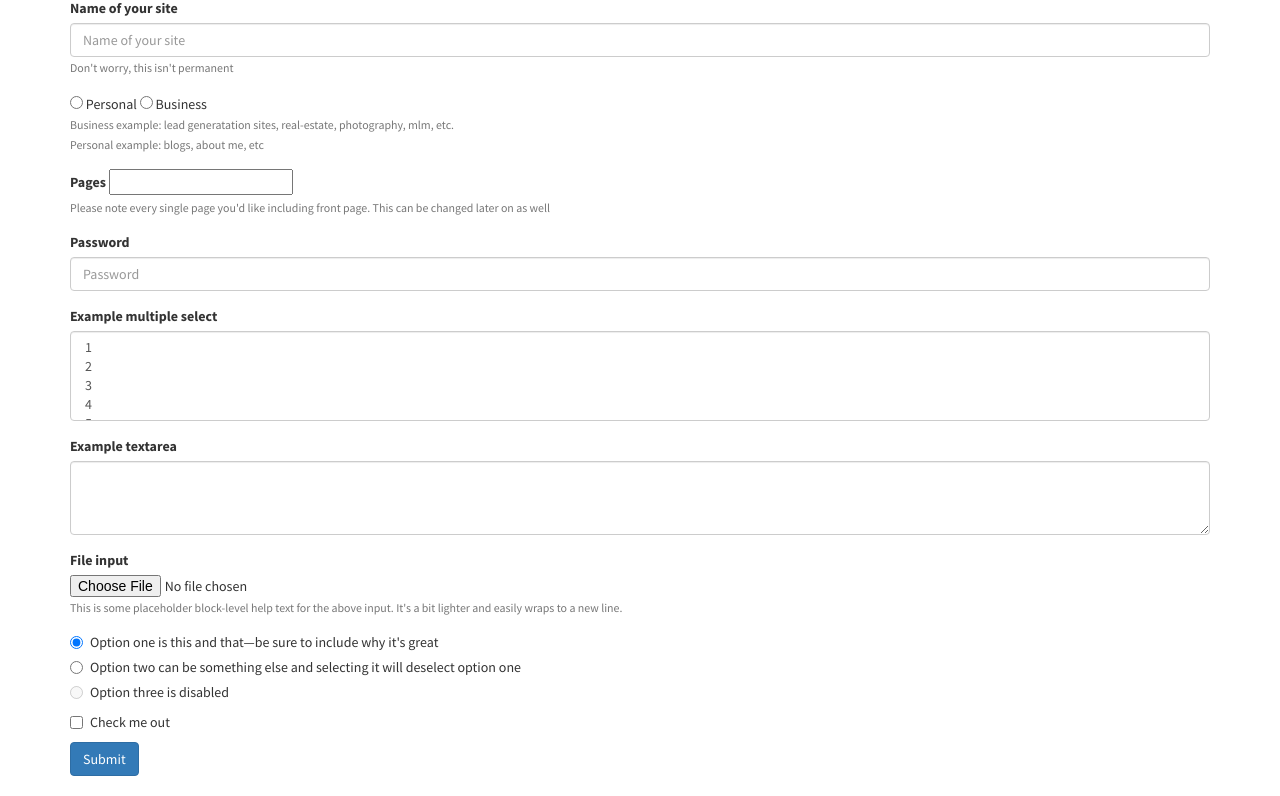
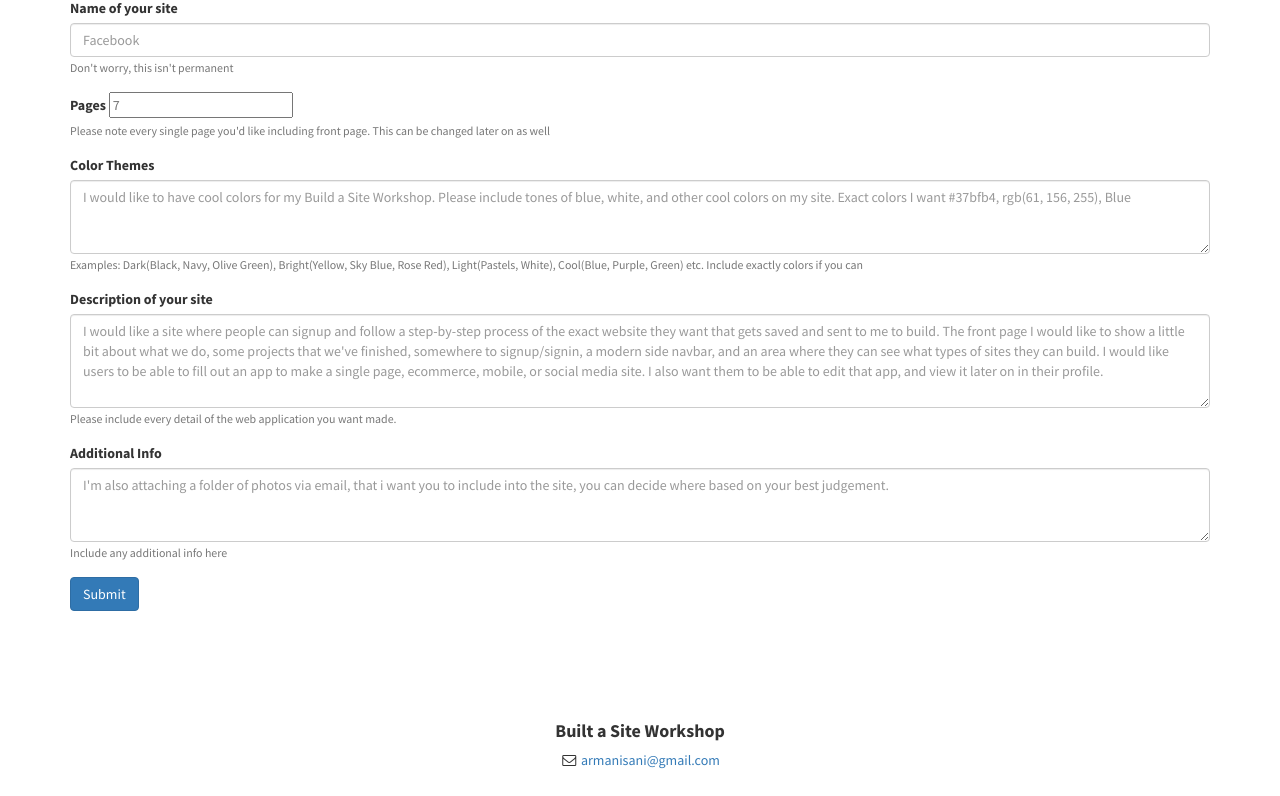
Before and after one commit to armanisani/buildasite, a website: page public/build.html in a window 1280 px wide. Shown: the part 72-868 px from the top of the page. Drawn offline with Linux system fonts and the light colour scheme.

Commit message:
started working on social media model build part, also need to update social media api backend stuff because i changed some of its schema

```diff
--- a/api/models/Social.js
+++ b/api/models/Social.js
@@ -5,6 +5,8 @@ var
 var socialSchema = mongoose.Schema({
   _creator: {type: mongoose.Schema.Types.ObjectId, ref: "User"},
   title: {type: String, required: true},
+  users: {type: String, required: true},
+  uniqueContent: {type: Boolean, required: true}
   color: {type: String, required: true},
   profile: {type: String, required: true},
   description: {type: String, required: true},
--- a/public/build.html
+++ b/public/build.html
@@ -51,51 +51,48 @@
 
 
 <!-- //////////////////////////////////////////////////////  Personal /////////////////////////////////////////// -->
-<section id="personal">
+<section id="personal" class="hide">
   <div class="container">
     <h1>Personal Site</h1>
     <form>
   <fieldset class="form-group">
     <label class="item-input-wraper"for="exampleInputTitle1">Name of your site</label>
-    <input type="email" class="form-control" id="title-single" placeholder="Name of your site">
+    <input type="email" class="form-control" id="title-single" placeholder="Build a Site Workshop">
     <small class="text-muted">Don't worry, this isn't permanent</small>
   </fieldset>
   <fieldset class="form-group">
   <input type="radio" name="inlineRadioOptions" id="personal-single" value="option1"> Personal
-  <input type="radio" name="inlineRadioOptions" id="business-single" value="option2"> Business <br>
+  <input type="radio" checked="checked" name="inlineRadioOptions" id="business-single" value="option2"> Business <br>
   <small class="text-muted">Business example: lead generatation sites, real-estate, photography, mlm, etc. <br> Personal example: blogs, about me, etc </small>
 </fieldset>
 
   <fieldset class="form-group">
     <label for="exampleSelect1">Pages</label>
-    <input type="number" id="pages-single" value=""><br>
+    <input type="number" id="pages-single" value="" placeholder="7"><br>
     <small class="text-muted">Please note every single page you'd like including front page. This can be changed later on as well</small>
   </fieldset>
 
-    <fieldset class="form-group">
-      <label for="exampleInputPassword1">Password</label>
-      <input type="password" class="form-control" id="exampleInputPassword1" placeholder="Password">
-    </fieldset>
-
   <fieldset class="form-group">
-    <label for="exampleSelect2">Example multiple select</label>
-    <select multiple class="form-control" id="exampleSelect2">
-      <option>1</option>
-      <option>2</option>
-      <option>3</option>
-      <option>4</option>
-      <option>5</option>
-    </select>
+    <label for="exampleTextarea">Color Themes</label>
+    <textarea class="form-control" id="color-single" placeholder="I would like to have cool colors for my Build a Site Workshop. Please include tones of blue, white, and other cool colors on my site. Exact colors I want #37bfb4, rgb(61, 156, 255), Blue" rows="3"></textarea>
+    <small class="text-muted"> Examples: Dark(Black, Navy, Olive Green), Bright(Yellow, Sky Blue, Rose Red), Light(Pastels, White), Cool(Blue, Purple, Green) etc. Include exactly colors if you can</small>
   </fieldset>
   <fieldset class="form-group">
-    <label for="exampleTextarea">Example textarea</label>
-    <textarea class="form-control" id="exampleTextarea" rows="3"></textarea>
+    <label for="exampleTextarea">Description of your site</label>
+    <textarea class="form-control" id="description-single" placeholder="I would like a site where people can signup and follow a step-by-step process of the exact website they want that gets saved and sent to me to build. The front page I would like to show a little bit about what we do, some projects that we've finished, somewhere to signup/signin, a modern side navbar, and an area where they can see what types of sites they can build. I would like users to be able to fill out an app to make a single page, ecommerce, mobile, or social media site. I also want them to be able to edit that app, and view it later on in their profile. " rows="4"></textarea>
+    <small class="text-muted">Please include every detail of the web application you want made.</small>
   </fieldset>
   <fieldset class="form-group">
+    <label for="exampleTextarea">Additional Info</label>
+    <textarea class="form-control" id="additionalInfo-single" placeholder="I'm also attaching a folder of photos via email, that i want you to include into the site, you can decide where based on your best judgement. " rows="3"></textarea>
+    <small class="text-muted">Include any additional info here</small>
+  </fieldset>
+  <!-- <fieldset class="form-group">
     <label for="exampleInputFile">File input</label>
     <input type="file" class="form-control-file" id="exampleInputFile">
     <small class="text-muted">This is some placeholder block-level help text for the above input. It's a bit lighter and easily wraps to a new line.</small>
-  </fieldset>
+  </fieldset> -->
+<!--
   <div class="radio">
     <label>
       <input type="radio" name="optionsRadios" id="optionsRadios1" value="option1" checked>
@@ -118,7 +115,7 @@
     <label>
       <input type="checkbox"> Check me out
     </label>
-  </div>
+  </div> -->
   <button type="submit" class="btn btn-primary">Submit</button>
 </form>
 
@@ -127,7 +124,71 @@
 </section>
 
 <!-- //////////////////////////////////////////////////////  Social Media /////////////////////////////////////////// -->
+<section id="social-media">
+  <div class="container">
+    <h1>Social Media</h1>
+    <form>
+  <fieldset class="form-group">
+    <label class="item-input-wraper"for="exampleInputTitle1">Name of your site</label>
+    <input type="email" class="form-control" id="title-single" placeholder="Facebook">
+    <small class="text-muted">Don't worry, this isn't permanent</small>
+  </fieldset>
+  <fieldset class="form-group">
+    <label for="exampleSelect1">Pages</label>
+    <input type="number" id="pages-single" value="" placeholder="7"><br>
+    <small class="text-muted">Please note every single page you'd like including front page. This can be changed later on as well</small>
+  </fieldset>
 
+  <fieldset class="form-group">
+    <label for="exampleTextarea">Color Themes</label>
+    <textarea class="form-control" id="color-single" placeholder="I would like to have cool colors for my Build a Site Workshop. Please include tones of blue, white, and other cool colors on my site. Exact colors I want #37bfb4, rgb(61, 156, 255), Blue" rows="3"></textarea>
+    <small class="text-muted"> Examples: Dark(Black, Navy, Olive Green), Bright(Yellow, Sky Blue, Rose Red), Light(Pastels, White), Cool(Blue, Purple, Green) etc. Include exactly colors if you can</small>
+  </fieldset>
+  <fieldset class="form-group">
+    <label for="exampleTextarea">Description of your site</label>
+    <textarea class="form-control" id="description-single" placeholder="I would like a site where people can signup and follow a step-by-step process of the exact website they want that gets saved and sent to me to build. The front page I would like to show a little bit about what we do, some projects that we've finished, somewhere to signup/signin, a modern side navbar, and an area where they can see what types of sites they can build. I would like users to be able to fill out an app to make a single page, ecommerce, mobile, or social media site. I also want them to be able to edit that app, and view it later on in their profile. " rows="4"></textarea>
+    <small class="text-muted">Please include every detail of the web application you want made.</small>
+  </fieldset>
+  <fieldset class="form-group">
+    <label for="exampleTextarea">Additional Info</label>
+    <textarea class="form-control" id="additionalInfo-single" placeholder="I'm also attaching a folder of photos via email, that i want you to include into the site, you can decide where based on your best judgement. " rows="3"></textarea>
+    <small class="text-muted">Include any additional info here</small>
+  </fieldset>
+  <!-- <fieldset class="form-group">
+    <label for="exampleInputFile">File input</label>
+    <input type="file" class="form-control-file" id="exampleInputFile">
+    <small class="text-muted">This is some placeholder block-level help text for the above input. It's a bit lighter and easily wraps to a new line.</small>
+  </fieldset> -->
+<!--
+  <div class="radio">
+    <label>
+      <input type="radio" name="optionsRadios" id="optionsRadios1" value="option1" checked>
+      Option one is this and that&mdash;be sure to include why it's great
+    </label>
+  </div>
+  <div class="radio">
+    <label>
+      <input type="radio" name="optionsRadios" id="optionsRadios2" value="option2">
+      Option two can be something else and selecting it will deselect option one
+    </label>
+  </div>
+  <div class="radio disabled">
+    <label>
+      <input type="radio" name="optionsRadios" id="optionsRadios3" value="option3" disabled>
+      Option three is disabled
+    </label>
+  </div>
+  <div class="checkbox">
+    <label>
+      <input type="checkbox"> Check me out
+    </label>
+  </div> -->
+  <button type="submit" class="btn btn-primary">Submit</button>
+</form>
+
+  </div>
+
+</section>
 <!-- //////////////////////////////////////////////////////  Ecommerce /////////////////////////////////////////// -->
 
 <!-- //////////////////////////////////////////////////////  Mobile /////////////////////////////////////////// -->
```
Also changed, not shown: public/index.html (+2 -2 lines).
